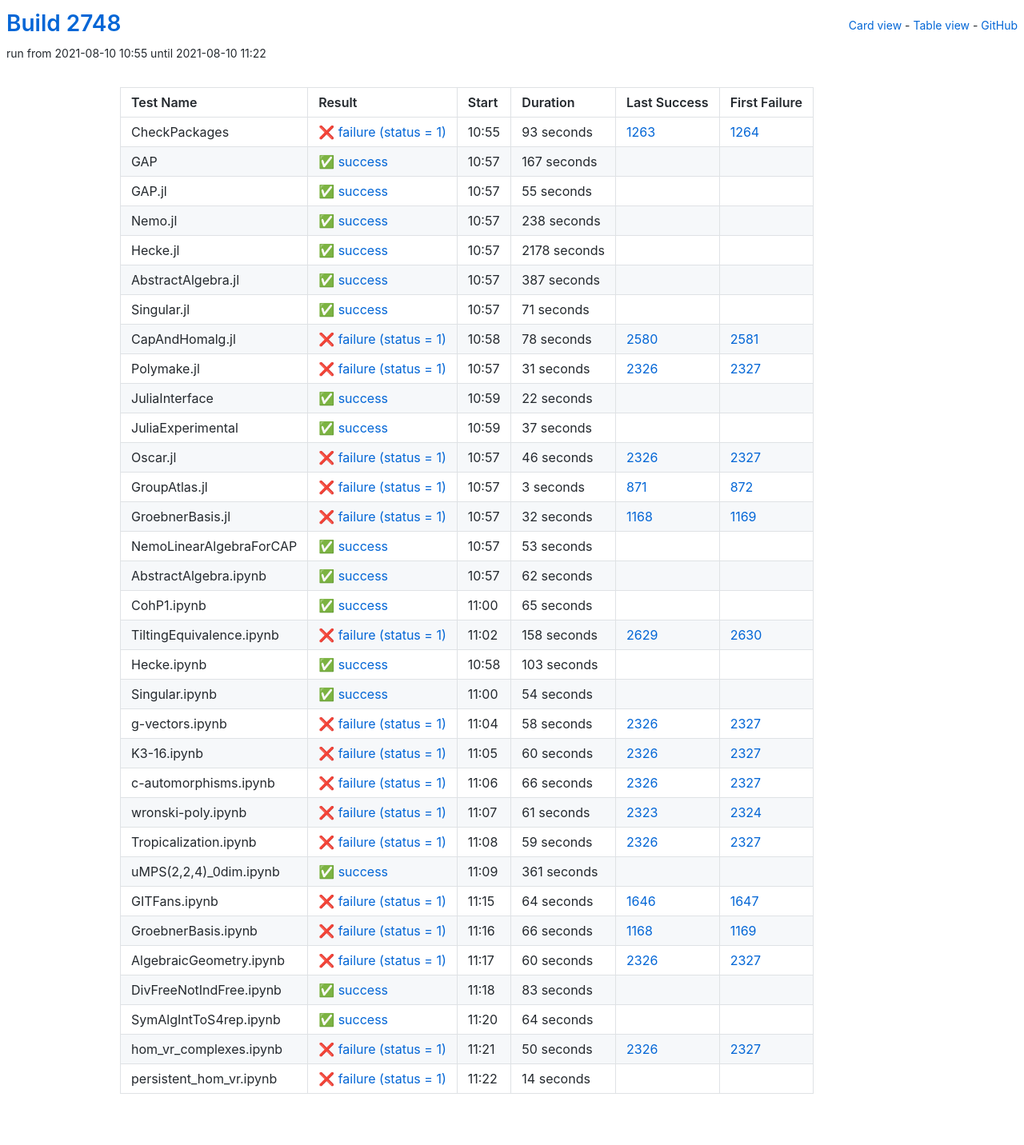
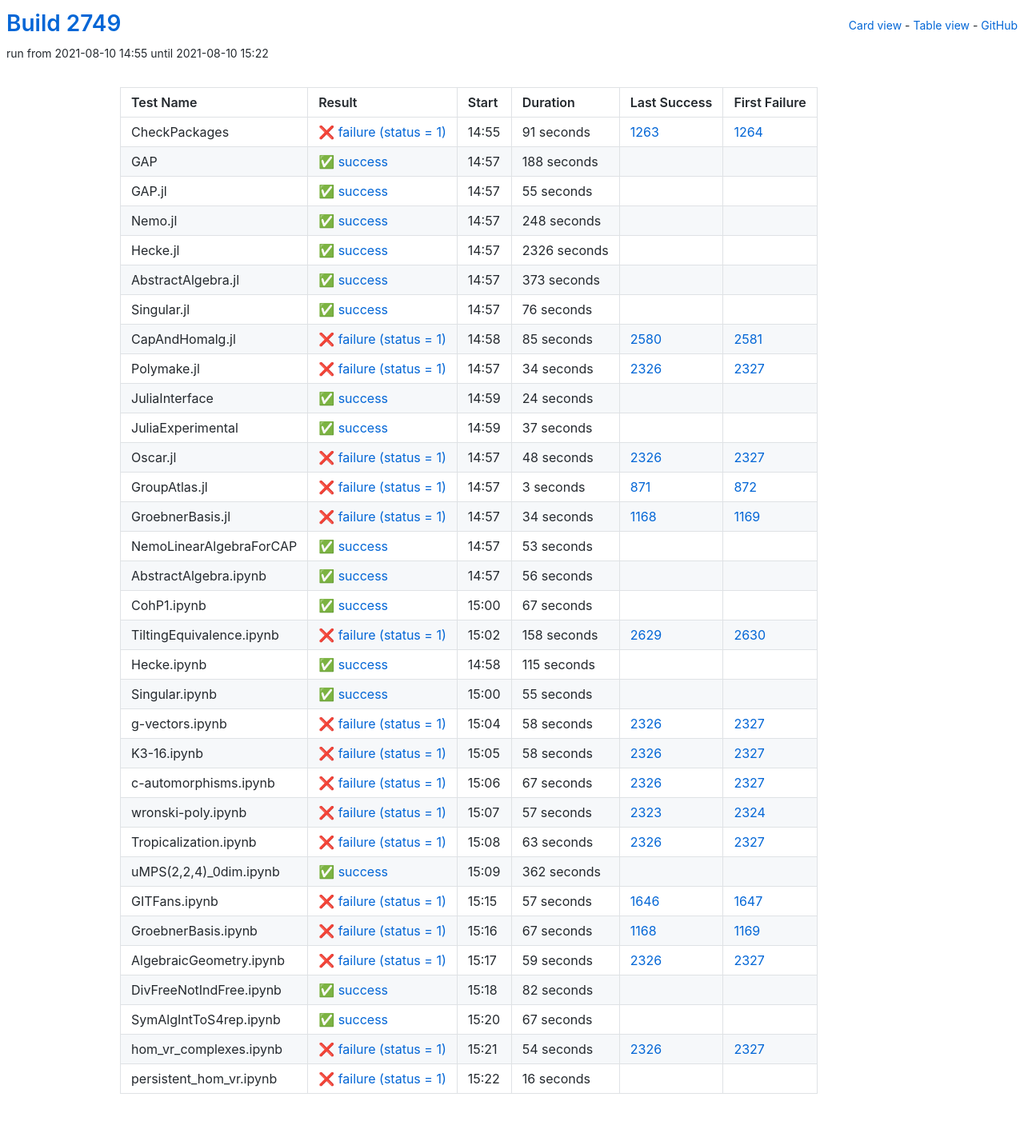
Before and after one commit to oscar-system/oscar-ci-status-stable, a Jekyll site: the page built from table.html, in a window 1280 px wide. Shown: the whole page at 80% size. Built offline with Jekyll 4.4.1, drawn with Linux system fonts in a browser that asks for light colours.

Commit message:
Build #2749

```diff
--- a/_data/ci.yml
+++ b/_data/ci.yml
@@ -1,6 +1,6 @@
 ---
-build: 2748
-build_url: https://oscarci.mathematik.uni-kl.de/job/oscar-stable/2748/
+build: 2749
+build_url: https://oscarci.mathematik.uni-kl.de/job/oscar-stable/2749/
 job: oscar-stable
 organization: oscar-system
 repo: oscar-ci-status-stable
@@ -8,32 +8,32 @@ repourl: https://github.com/oscar-system/oscar-ci-status-stable
 tests:
 - name: CheckPackages
   id: checkpackages
-  log: https://oscarci.mathematik.uni-kl.de/job/oscar-stable/2748/artifact/logs/build-2748/CheckPackages.log
-  start: 2021-08-10 10:55
+  log: https://oscarci.mathematik.uni-kl.de/job/oscar-stable/2749/artifact/logs/build-2749/CheckPackages.log
+  start: 2021-08-10 14:55
   success: false
   exitcode: 1
   status: failure
-  duration: 93
+  duration: 91
   last_success: 1263
   last_success_url: https://oscarci.mathematik.uni-kl.de/job/oscar-stable/1263/
   first_failure: 1264
   first_failure_url: https://oscarci.mathematik.uni-kl.de/job/oscar-stable/1264/
 - name: GAP
   id: gap
-  log: https://oscarci.mathematik.uni-kl.de/job/oscar-stable/2748/artifact/logs/build-2748/GAP.log
-  start: 2021-08-10 10:57
+  log: https://oscarci.mathematik.uni-kl.de/job/oscar-stable/2749/artifact/logs/build-2749/GAP.log
+  start: 2021-08-10 14:57
   success: true
   exitcode: 0
   status: success
-  duration: 167
+  duration: 188
   last_success: false
   last_success_url:
   first_failure: false
   first_failure_url:
 - name: GAP.jl
   id: gap-jl
-  log: https://oscarci.mathematik.uni-kl.de/job/oscar-stable/2748/artifact/logs/build-2748/GAP.jl.log
-  start: 2021-08-10 10:57
+  log: https://oscarci.mathematik.uni-kl.de/job/oscar-stable/2749/artifact/logs/build-2749/GAP.jl.log
+  start: 2021-08-10 14:57
   success: true
   exitcode: 0
   status: success
@@ -44,92 +44,92 @@ tests:
   first_failure_url:
 - name: Nemo.jl
   id: nemo-jl
-  log: https://oscarci.mathematik.uni-kl.de/job/oscar-stable/2748/artifact/logs/build-2748/Nemo.jl.log
-  start: 2021-08-10 10:57
+  log: https://oscarci.mathematik.uni-kl.de/job/oscar-stable/2749/artifact/logs/build-2749/Nemo.jl.log
+  start: 2021-08-10 14:57
   success: true
   exitcode: 0
   status: success
-  duration: 238
+  duration: 248
   last_success: false
   last_success_url:
   first_failure: false
   first_failure_url:
 - name: Hecke.jl
   id: hecke-jl
-  log: https://oscarci.mathematik.uni-kl.de/job/oscar-stable/2748/artifact/logs/build-2748/Hecke.jl.log
-  start: 2021-08-10 10:57
+  log: https://oscarci.mathematik.uni-kl.de/job/oscar-stable/2749/artifact/logs/build-2749/Hecke.jl.log
+  start: 2021-08-10 14:57
   success: true
   exitcode: 0
   status: success
-  duration: 2178
+  duration: 2326
   last_success: false
   last_success_url:
   first_failure: false
   first_failure_url:
 - name: AbstractAlgebra.jl
   id: abstractalgebra-jl
-  log: https://oscarci.mathematik.uni-kl.de/job/oscar-stable/2748/artifact/logs/build-2748/AbstractAlgebra.jl.log
-  start: 2021-08-10 10:57
+  log: https://oscarci.mathematik.uni-kl.de/job/oscar-stable/2749/artifact/logs/build-2749/AbstractAlgebra.jl.log
+  start: 2021-08-10 14:57
   success: true
   exitcode: 0
   status: success
-  duration: 387
+  duration: 373
   last_success: false
   last_success_url:
   first_failure: false
   first_failure_url:
 - name: Singular.jl
   id: singular-jl
-  log: https://oscarci.mathematik.uni-kl.de/job/oscar-stable/2748/artifact/logs/build-2748/Singular.jl.log
-  start: 2021-08-10 10:57
+  log: https://oscarci.mathematik.uni-kl.de/job/oscar-stable/2749/artifact/logs/build-2749/Singular.jl.log
+  start: 2021-08-10 14:57
   success: true
   exitcode: 0
   status: success
-  duration: 71
+  duration: 76
   last_success: false
   last_success_url:
   first_failure: false
   first_failure_url:
 - name: CapAndHomalg.jl
   id: capandhomalg-jl
-  log: https://oscarci.mathematik.uni-kl.de/job/oscar-stable/2748/artifact/logs/build-2748/CapAndHomalg.jl.log
-  start: 2021-08-10 10:58
+  log: https://oscarci.mathematik.uni-kl.de/job/oscar-stable/2749/artifact/logs/build-2749/CapAndHomalg.jl.log
+  start: 2021-08-10 14:58
   success: false
   exitcode: 1
   status: failure
-  duration: 78
+  duration: 85
   last_success: 2580
   last_success_url: https://oscarci.mathematik.uni-kl.de/job/oscar-stable/2580/
   first_failure: 2581
   first_failure_url: https://oscarci.mathematik.uni-kl.de/job/oscar-stable/2581/
 - name: Polymake.jl
   id: polymake-jl
-  log: https://oscarci.mathematik.uni-kl.de/job/oscar-stable/2748/artifact/logs/build-2748/Polymake.jl.log
-  start: 2021-08-10 10:57
+  log: https://oscarci.mathematik.uni-kl.de/job/oscar-stable/2749/artifact/logs/build-2749/Polymake.jl.log
+  start: 2021-08-10 14:57
   success: false
   exitcode: 1
   status: failure
-  duration: 31
+  duration: 34
   last_success: 2326
   last_success_url: https://oscarci.mathematik.uni-kl.de/job/oscar-stable/2326/
   first_failure: 2327
   first_failure_url: https://oscarci.mathematik.uni-kl.de/job/oscar-stable/2327/
 - name: JuliaInterface
   id: juliainterface
-  log: https://oscarci.mathematik.uni-kl.de/job/oscar-stable/2748/artifact/logs/build-2748/JuliaInterface.log
-  start: 2021-08-10 10:59
+  log: https://oscarci.mathematik.uni-kl.de/job/oscar-stable/2749/artifact/logs/build-2749/JuliaInterface.log
+  start: 2021-08-10 14:59
   success: true
   exitcode: 0
   status: success
-  duration: 22
+  duration: 24
   last_success: false
   last_success_url:
   first_failure: false
   first_failure_url:
 - name: JuliaExperimental
   id: juliaexperimental
-  log: https://oscarci.mathematik.uni-kl.de/job/oscar-stable/2748/artifact/logs/build-2748/JuliaExperimental.log
-  start: 2021-08-10 10:59
+  log: https://oscarci.mathematik.uni-kl.de/job/oscar-stable/2749/artifact/logs/build-2749/JuliaExperimental.log
+  start: 2021-08-10 14:59
   success: true
   exitcode: 0
   status: success
@@ -140,20 +140,20 @@ tests:
   first_failure_url:
 - name: Oscar.jl
   id: oscar-jl
-  log: https://oscarci.mathematik.uni-kl.de/job/oscar-stable/2748/artifact/logs/build-2748/Oscar.jl.log
-  start: 2021-08-10 10:57
+  log: https://oscarci.mathematik.uni-kl.de/job/oscar-stable/2749/artifact/logs/build-2749/Oscar.jl.log
+  start: 2021-08-10 14:57
   success: false
   exitcode: 1
   status: failure
-  duration: 46
+  duration: 48
   last_success: 2326
   last_success_url: https://oscarci.mathematik.uni-kl.de/job/oscar-stable/2326/
   first_failure: 2327
   first_failure_url: https://oscarci.mathematik.uni-kl.de/job/oscar-stable/2327/
 - name: GroupAtlas.jl
   id: groupatlas-jl
-  log: https://oscarci.mathematik.uni-kl.de/job/oscar-stable/2748/artifact/logs/build-2748/GroupAtlas.jl.log
-  start: 2021-08-10 10:57
+  log: https://oscarci.mathematik.uni-kl.de/job/oscar-stable/2749/artifact/logs/build-2749/GroupAtlas.jl.log
+  start: 2021-08-10 14:57
   success: false
   exitcode: 1
   status: failure
@@ -164,20 +164,20 @@ tests:
   first_failure_url: https://oscarci.mathematik.uni-kl.de/job/oscar-stable/872/
 - name: GroebnerBasis.jl
   id: groebnerbasis-jl
-  log: https://oscarci.mathematik.uni-kl.de/job/oscar-stable/2748/artifact/logs/build-2748/GroebnerBasis.jl.log
-  start: 2021-08-10 10:57
+  log: https://oscarci.mathematik.uni-kl.de/job/oscar-stable/2749/artifact/logs/build-2749/GroebnerBasis.jl.log
+  start: 2021-08-10 14:57
   success: false
   exitcode: 1
   status: failure
-  duration: 32
+  duration: 34
   last_success: 1168
   last_success_url: https://oscarci.mathematik.uni-kl.de/job/oscar-stable/1168/
   first_failure: 1169
   first_failure_url: https://oscarci.mathematik.uni-kl.de/job/oscar-stable/1169/
 - name: NemoLinearAlgebraForCAP
   id: nemolinearalgebraforcap
-  log: https://oscarci.mathematik.uni-kl.de/job/oscar-stable/2748/artifact/logs/build-2748/NemoLinearAlgebraForCAP.log
-  start: 2021-08-10 10:57
+  log: https://oscarci.mathematik.uni-kl.de/job/oscar-stable/2749/artifact/logs/build-2749/NemoLinearAlgebraForCAP.log
+  start: 2021-08-10 14:57
   success: true
   exitcode: 0
   status: success
@@ -188,32 +188,32 @@ tests:
   first_failure_url:
 - name: AbstractAlgebra.ipynb
   id: abstractalgebra-ipynb
-  log: https://oscarci.mathematik.uni-kl.de/job/oscar-stable/2748/artifact/logs/build-2748/AbstractAlgebra.ipynb.log
-  start: 2021-08-10 10:57
+  log: https://oscarci.mathematik.uni-kl.de/job/oscar-stable/2749/artifact/logs/build-2749/AbstractAlgebra.ipynb.log
+  start: 2021-08-10 14:57
   success: true
   exitcode: 0
   status: success
-  duration: 62
+  duration: 56
   last_success: false
   last_success_url:
   first_failure: false
   first_failure_url:
 - name: CohP1.ipynb
   id: cohp1-ipynb
-  log: https://oscarci.mathematik.uni-kl.de/job/oscar-stable/2748/artifact/logs/build-2748/CohP1.ipynb.log
-  start: 2021-08-10 11:00
+  log: https://oscarci.mathematik.uni-kl.de/job/oscar-stable/2749/artifact/logs/build-2749/CohP1.ipynb.log
+  start: 2021-08-10 15:00
   success: true
   exitcode: 0
   status: success
-  duration: 65
+  duration: 67
   last_success: false
   last_success_url:
   first_failure: false
   first_failure_url:
 - name: TiltingEquivalence.ipynb
   id: tiltingequivalence-ipynb
-  log: https://oscarci.mathematik.uni-kl.de/job/oscar-stable/2748/artifact/logs/build-2748/TiltingEquivalence.ipynb.log
-  start: 2021-08-10 11:02
+  log: https://oscarci.mathematik.uni-kl.de/job/oscar-stable/2749/artifact/logs/build-2749/TiltingEquivalence.ipynb.log
+  start: 2021-08-10 15:02
   success: false
   exitcode: 1
   status: failure
@@ -224,32 +224,32 @@ tests:
   first_failure_url: https://oscarci.mathematik.uni-kl.de/job/oscar-stable/2630/
 - name: Hecke.ipynb
   id: hecke-ipynb
-  log: https://oscarci.mathematik.uni-kl.de/job/oscar-stable/2748/artifact/logs/build-2748/Hecke.ipynb.log
-  start: 2021-08-10 10:58
+  log: https://oscarci.mathematik.uni-kl.de/job/oscar-stable/2749/artifact/logs/build-2749/Hecke.ipynb.log
+  start: 2021-08-10 14:58
   success: true
   exitcode: 0
   status: success
-  duration: 103
+  duration: 115
   last_success: false
   last_success_url:
   first_failure: false
   first_failure_url:
 - name: Singular.ipynb
   id: singular-ipynb
-  log: https://oscarci.mathematik.uni-kl.de/job/oscar-stable/2748/artifact/logs/build-2748/Singular.ipynb.log
-  start: 2021-08-10 11:00
+  log: https://oscarci.mathematik.uni-kl.de/job/oscar-stable/2749/artifact/logs/build-2749/Singular.ipynb.log
+  start: 2021-08-10 15:00
   success: true
   exitcode: 0
   status: success
-  duration: 54
+  duration: 55
   last_success: false
   last_success_url:
   first_failure: false
   first_failure_url:
 - name: g-vectors.ipynb
   id: g-vectors-ipynb
-  log: https://oscarci.mathematik.uni-kl.de/job/oscar-stable/2748/artifact/logs/build-2748/g-vectors.ipynb.log
-  start: 2021-08-10 11:04
+  log: https://oscarci.mathematik.uni-kl.de/job/oscar-stable/2749/artifact/logs/build-2749/g-vectors.ipynb.log
+  start: 2021-08-10 15:04
   success: false
   exitcode: 1
   status: failure
@@ -260,44 +260,92 @@ tests:
   first_failure_url: https://oscarci.mathematik.uni-kl.de/job/oscar-stable/2327/
 - name: K3-16.ipynb
   id: k3-16-ipynb
-  log: https://oscarci.mathematik.uni-kl.de/job/oscar-stable/2748/artifact/logs/build-2748/K3-16.ipynb.log
-  start: 2021-08-10 11:05
+  log: https://oscarci.mathematik.uni-kl.de/job/oscar-stable/2749/artifact/logs/build-2749/K3-16.ipynb.log
+  start: 2021-08-10 15:05
   success: false
   exitcode: 1
   status: failure
-  duration: 60
+  duration: 58
   last_success: 2326
   last_success_url: https://oscarci.mathematik.uni-kl.de/job/oscar-stable/2326/
   first_failure: 2327
   first_failure_url: https://oscarci.mathematik.uni-kl.de/job/oscar-stable/2327/
 - name: c-automorphisms.ipynb
   id: c-automorphisms-ipynb
-  log: https://oscarci.mathematik.uni-kl.de/job/oscar-stable/2748/artifact/logs/build-2748/c-automorphisms.ipynb.log
-  start: 2021-08-10 11:06
+  log: https://oscarci.mathematik.uni-kl.de/job/oscar-stable/2749/artifact/logs/build-2749/c-automorphisms.ipynb.log
+  start: 2021-08-10 15:06
   success: false
   exitcode: 1
   status: failure
-  duration: 66
+  duration: 67
   last_success: 2326
   last_success_url: https://oscarci.mathematik.uni-kl.de/job/oscar-stable/2326/
   first_failure: 2327
   first_failure_url: https://oscarci.mathematik.uni-kl.de/job/oscar-stable/2327/
 - name: wronski-poly.ipynb
   id: wronski-poly-ipynb
-  log: https://oscarci.mathematik.uni-kl.de/job/oscar-stable/2748/artifact/logs/build-2748/wronski-poly.ipynb.log
-  start: 2021-08-10 11:07
+  log: https://oscarci.mathematik.uni-kl.de/job/oscar-stable/2749/artifact/logs/build-2749/wronski-poly.ipynb.log
+  start: 2021-08-10 15:07
   success: false
   exitcode: 1
   status: failure
-  duration: 61
+  duration: 57
   last_success: 2323
   last_success_url: https://oscarci.mathematik.uni-kl.de/job/oscar-stable/2323/
   first_failure: 2324
   first_failure_url: https://oscarci.mathematik.uni-kl.de/job/oscar-stable/2324/
 - name: Tropicalization.ipynb
   id: tropicalization-ipynb
-  log: https://oscarci.mathematik.uni-kl.de/job/oscar-stable/2748/artifact/logs/build-2748/Tropicalization.ipynb.log
-  start: 2021-08-10 11:08
+  log: https://oscarci.mathematik.uni-kl.de/job/oscar-stable/2749/artifact/logs/build-2749/Tropicalization.ipynb.log
+  start: 2021-08-10 15:08
+  success: false
+  exitcode: 1
+  status: failure
+  duration: 63
+  last_success: 2326
+  last_success_url: https://oscarci.mathematik.uni-kl.de/job/oscar-stable/2326/
+  first_failure: 2327
+  first_failure_url: https://oscarci.mathematik.uni-kl.de/job/oscar-stable/2327/
+- name: uMPS(2,2,4)_0dim.ipynb
+  id: umps-2-2-4-0dim-ipynb
+  log: https://oscarci.mathematik.uni-kl.de/job/oscar-stable/2749/artifact/logs/build-2749/uMPS-2-2-4-_0dim.ipynb.log
+  start: 2021-08-10 15:09
+  success: true
+  exitcode: 0
+  status: success
+  duration: 362
+  last_success: false
+  last_success_url:
+  first_failure: false
+  first_failure_url:
+- name: GITFans.ipynb
+  id: gitfans-ipynb
+  log: https://oscarci.mathematik.uni-kl.de/job/oscar-stable/2749/artifact/logs/build-2749/GITFans.ipynb.log
+  start: 2021-08-10 15:15
+  success: false
+  exitcode: 1
+  status: failure
+  duration: 57
+  last_success: 1646
+  last_success_url: https://oscarci.mathematik.uni-kl.de/job/oscar-stable/1646/
+  first_failure: 1647
+  first_failure_url: https://oscarci.mathematik.uni-kl.de/job/oscar-stable/1647/
+- name: GroebnerBasis.ipynb
+  id: groebnerbasis-ipynb
+  log: https://oscarci.mathematik.uni-kl.de/job/oscar-stable/2749/artifact/logs/build-2749/GroebnerBasis.ipynb.log
+  start: 2021-08-10 15:16
+  success: false
+  exitcode: 1
+  status: failure
+  duration: 67
+  last_success: 1168
+  last_success_url: https://oscarci.mathematik.uni-kl.de/job/oscar-stable/1168/
+  first_failure: 1169
+  first_failure_url: https://oscarci.mathematik.uni-kl.de/job/oscar-stable/1169/
+- name: AlgebraicGeometry.ipynb
+  id: algebraicgeometry-ipynb
+  log: https://oscarci.mathematik.uni-kl.de/job/oscar-stable/2749/artifact/logs/build-2749/AlgebraicGeometry.ipynb.log
+  start: 2021-08-10 15:17
   success: false
   exitcode: 1
   status: failure
@@ -306,98 +354,50 @@ tests:
   last_success_url: https://oscarci.mathematik.uni-kl.de/job/oscar-stable/2326/
   first_failure: 2327
   first_failure_url: https://oscarci.mathematik.uni-kl.de/job/oscar-stable/2327/
-- name: uMPS(2,2,4)_0dim.ipynb
-  id: umps-2-2-4-0dim-ipynb
-  log: https://oscarci.mathematik.uni-kl.de/job/oscar-stable/2748/artifact/logs/build-2748/uMPS-2-2-4-_0dim.ipynb.log
-  start: 2021-08-10 11:09
+- name: DivFreeNotIndFree.ipynb
+  id: divfreenotindfree-ipynb
+  log: https://oscarci.mathematik.uni-kl.de/job/oscar-stable/2749/artifact/logs/build-2749/DivFreeNotIndFree.ipynb.log
+  start: 2021-08-10 15:18
   success: true
   exitcode: 0
   status: success
-  duration: 361
-  last_success: false
-  last_success_url:
-  first_failure: false
-  first_failure_url:
-- name: GITFans.ipynb
-  id: gitfans-ipynb
-  log: https://oscarci.mathematik.uni-kl.de/job/oscar-stable/2748/artifact/logs/build-2748/GITFans.ipynb.log
-  start: 2021-08-10 11:15
-  success: false
-  exitcode: 1
-  status: failure
-  duration: 64
-  last_success: 1646
-  last_success_url: https://oscarci.mathematik.uni-kl.de/job/oscar-stable/1646/
-  first_failure: 1647
-  first_failure_url: https://oscarci.mathematik.uni-kl.de/job/oscar-stable/1647/
-- name: GroebnerBasis.ipynb
-  id: groebnerbasis-ipynb
-  log: https://oscarci.mathematik.uni-kl.de/job/oscar-stable/2748/artifact/logs/build-2748/GroebnerBasis.ipynb.log
-  start: 2021-08-10 11:16
-  success: false
-  exitcode: 1
-  status: failure
-  duration: 66
-  last_success: 1168
-  last_success_url: https://oscarci.mathematik.uni-kl.de/job/oscar-stable/1168/
-  first_failure: 1169
-  first_failure_url: https://oscarci.mathematik.uni-kl.de/job/oscar-stable/1169/
-- name: AlgebraicGeometry.ipynb
-  id: algebraicgeometry-ipynb
-  log: https://oscarci.mathematik.uni-kl.de/job/oscar-stable/2748/artifact/logs/build-2748/AlgebraicGeometry.ipynb.log
-  start: 2021-08-10 11:17
-  success: false
-  exitcode: 1
-  status: failure
-  duration: 60
-  last_success: 2326
-  last_success_url: https://oscarci.mathematik.uni-kl.de/job/oscar-stable/2326/
-  first_failure: 2327
-  first_failure_url: https://oscarci.mathematik.uni-kl.de/job/oscar-stable/2327/
-- name: DivFreeNotIndFree.ipynb
-  id: divfreenotindfree-ipynb
-  log: https://oscarci.mathematik.uni-kl.de/job/oscar-stable/2748/artifact/logs/build-2748/DivFreeNotIndFree.ipynb.log
-  start: 2021-08-10 11:18
-  success: true
-  exitcode: 0
-  status: success
-  duration: 83
+  duration: 82
   last_success: false
   last_success_url:
   first_failure: false
   first_failure_url:
 - name: SymAlgIntToS4rep.ipynb
   id: symalginttos4rep-ipynb
-  log: https://oscarci.mathematik.uni-kl.de/job/oscar-stable/2748/artifact/logs/build-2748/SymAlgIntToS4rep.ipynb.log
-  start: 2021-08-10 11:20
+  log: https://oscarci.mathematik.uni-kl.de/job/oscar-stable/2749/artifact/logs/build-2749/SymAlgIntToS4rep.ipynb.log
+  start: 2021-08-10 15:20
   success: true
   exitcode: 0
   status: success
-  duration: 64
+  duration: 67
   last_success: false
   last_success_url:
   first_failure: false
   first_failure_url:
 - name: hom_vr_complexes.ipynb
   id: hom-vr-complexes-ipynb
-  log: https://oscarci.mathematik.uni-kl.de/job/oscar-stable/2748/artifact/logs/build-2748/hom_vr_complexes.ipynb.log
-  start: 2021-08-10 11:21
+  log: https://oscarci.mathematik.uni-kl.de/job/oscar-stable/2749/artifact/logs/build-2749/hom_vr_complexes.ipynb.log
+  start: 2021-08-10 15:21
   success: false
   exitcode: 1
   status: failure
-  duration: 50
+  duration: 54
   last_success: 2326
   last_success_url: https://oscarci.mathematik.uni-kl.de/job/oscar-stable/2326/
   first_failure: 2327
   first_failure_url: https://oscarci.mathematik.uni-kl.de/job/oscar-stable/2327/
 - name: persistent_hom_vr.ipynb
   id: persistent-hom-vr-ipynb
-  log: https://oscarci.mathematik.uni-kl.de/job/oscar-stable/2748/artifact/logs/build-2748/persistent_hom_vr.ipynb.log
-  start: 2021-08-10 11:22
+  log: https://oscarci.mathematik.uni-kl.de/job/oscar-stable/2749/artifact/logs/build-2749/persistent_hom_vr.ipynb.log
+  start: 2021-08-10 15:22
   success: false
   exitcode: 1
   status: failure
-  duration: 14
+  duration: 16
   last_success: false
   last_success_url:
   first_failure: false
```
Also changed, not shown: README.md.
